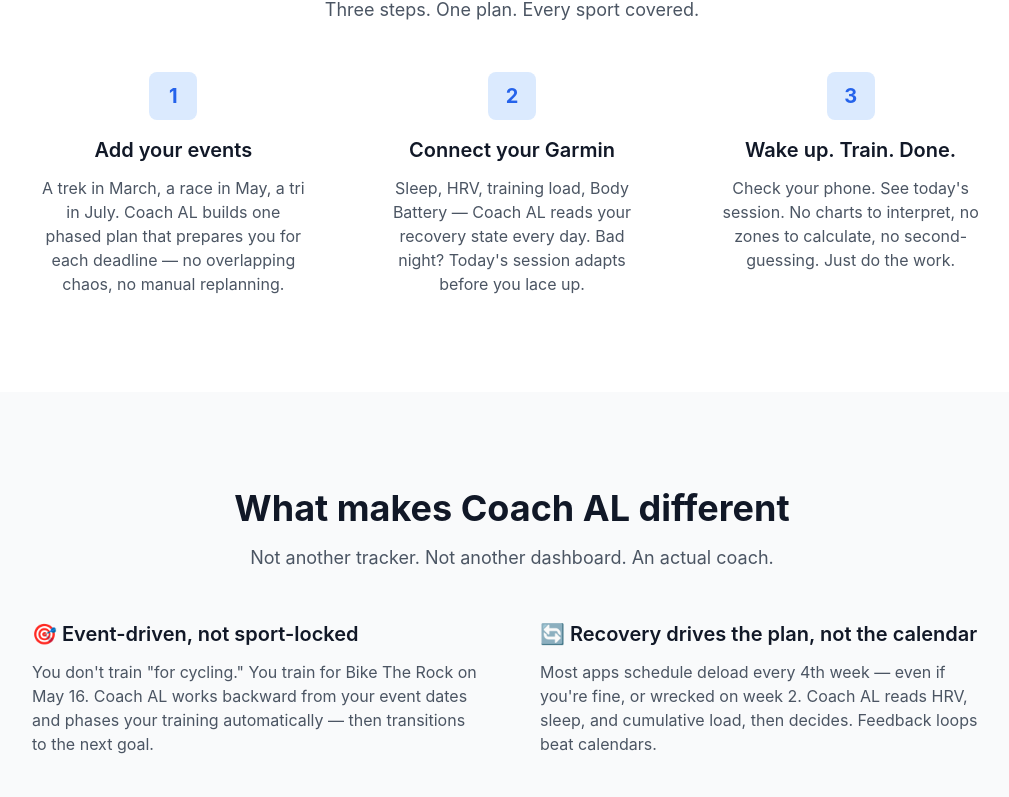
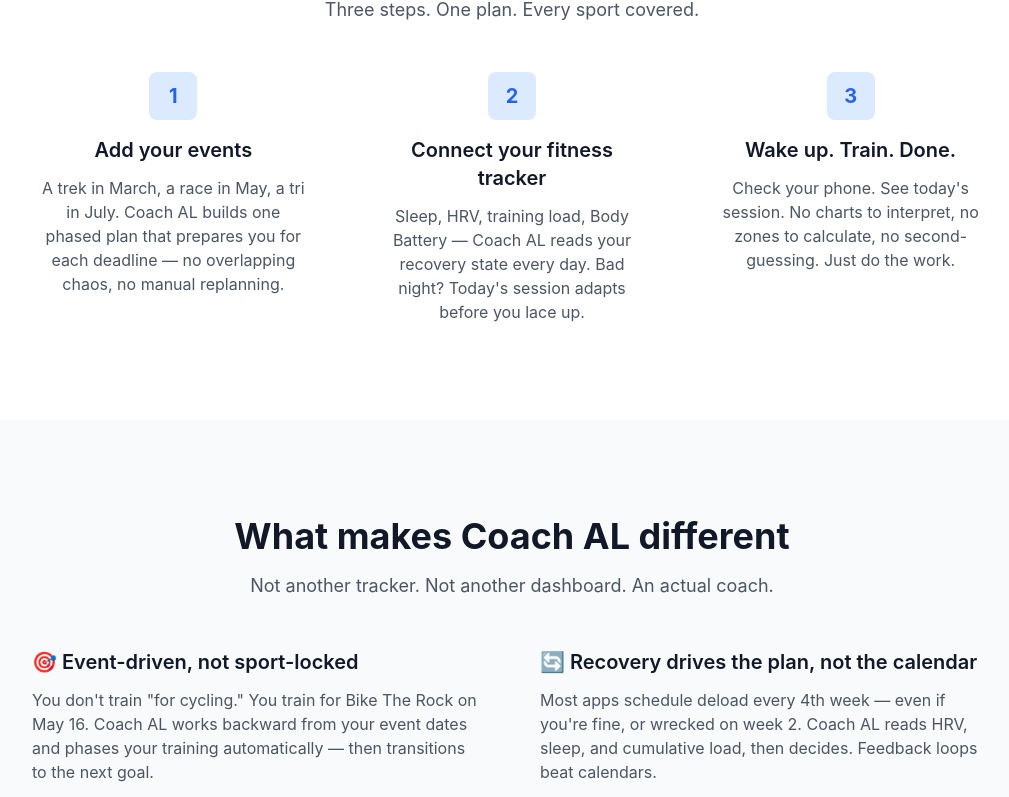
Before and after one commit to egruen/coach-al-landing-page, a Next.js app: page / in a window 1280 px wide. Shown: the part 1633-2430 px from the top of the page, without its empty margins (128-1137 px from the left). Built offline with nearby package versions, Linux system fonts and the light colour scheme.

Commit message:
Fitness tracker not garmin

```diff
--- a/app/page.tsx
+++ b/app/page.tsx
@@ -104,7 +104,7 @@ export default function Home() {
                   2
                 </div>
                 <h3 className="text-xl font-semibold text-gray-900 mb-3">
-                  Connect your Garmin
+                  Connect your fitness tracker
                 </h3>
                 <p className="text-gray-600">
                   Sleep, HRV, training load, Body Battery — Coach AL reads your recovery state every day. Bad night? Today&apos;s session adapts before you lace up.
@@ -433,7 +433,7 @@ export default function Home() {
                   What data do I need?
                 </h3>
                 <p className="text-gray-600">
-                  A Garmin watch. Coach AL reads sleep, HRV, training load, and Body Battery — data you&apos;re already collecting. No extra wearable required.
+                  A fitness watch. Coach AL reads sleep, HRV, training load, and Body Battery — data you&apos;re already collecting. No extra wearable required.
                 </p>
               </div>
               <div className="p-6">
```
